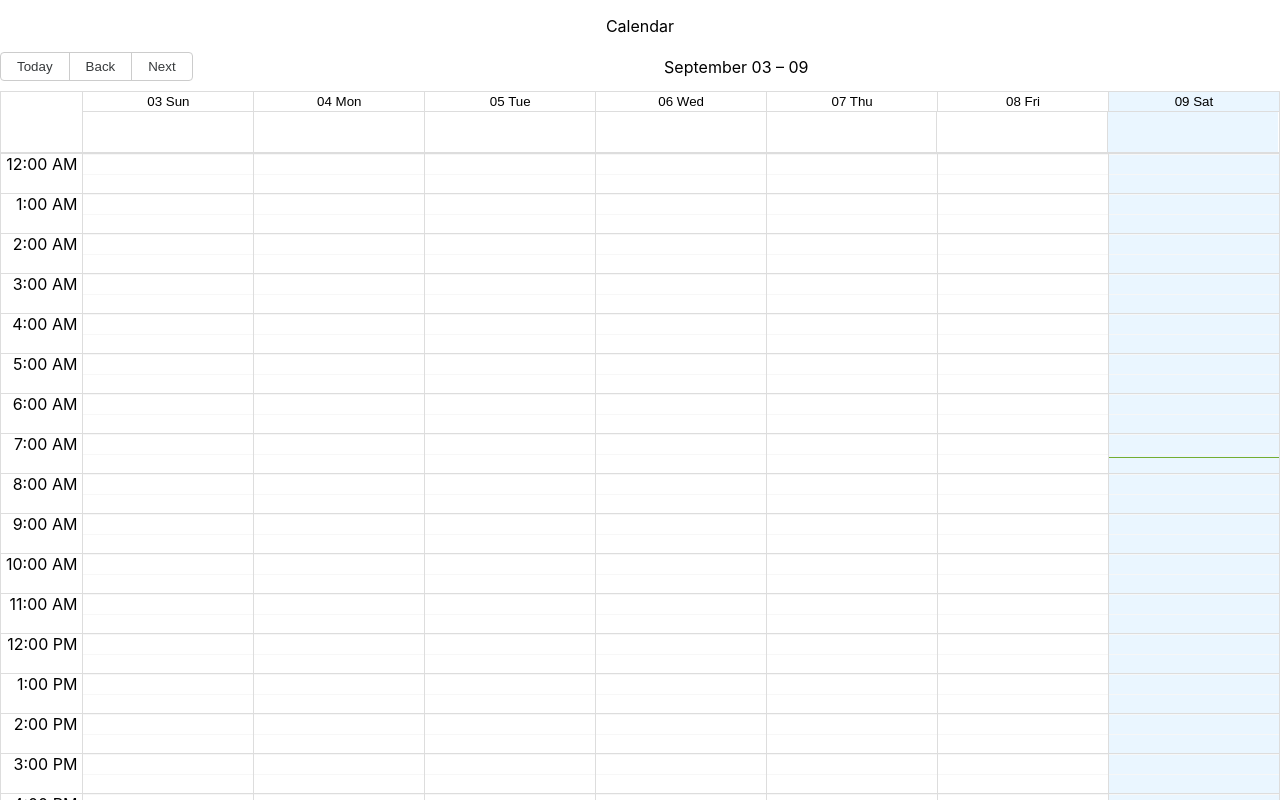
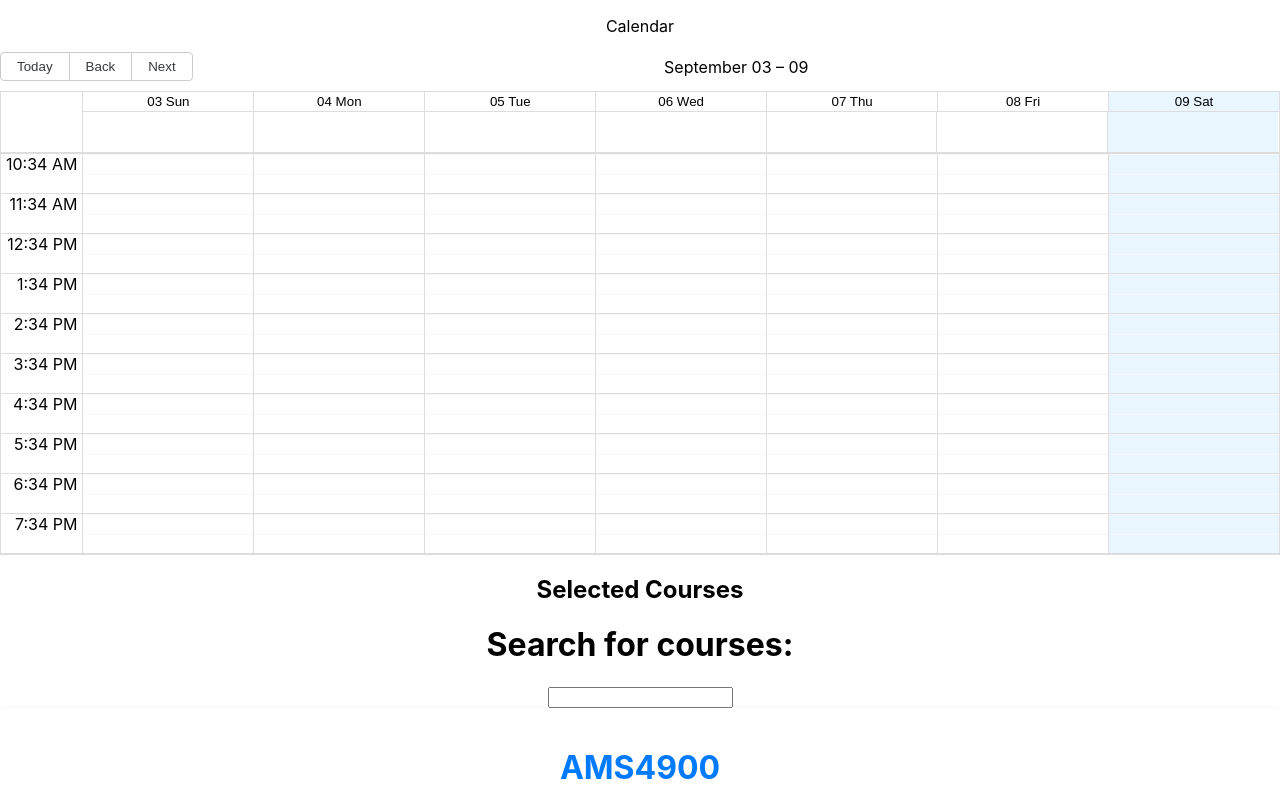
Before and after one commit to erlhol/EmnePlanleggern, a React (Create React App) app in the folder my-app/: page / in a window 1280 px wide. Shown: the top 800 px of the page. Built offline with nearby package versions, Linux system fonts and the light colour scheme; the HTML template or start-up script is replaced by a standard one.

Commit message:
Shrink the calendar

```diff
--- a/my-app/src/Schedule.js
+++ b/my-app/src/Schedule.js
@@ -80,9 +80,17 @@ function Schedule(props) {
     // Each course can be a button, and when you click on it,
     // it will be displayed. With a color
 
+    const minDate = new Date();
+    minDate.setHours(10);
+
+    const maxDate = new Date();
+    maxDate.setHours(20);
+
       const MyCalendar = () => (
         <div className="myCustomHeight">
           <Calendar
+            min={minDate}
+            max={maxDate}
             localizer={localizer}
             events={allevents}
             startAccessor="start"
```
